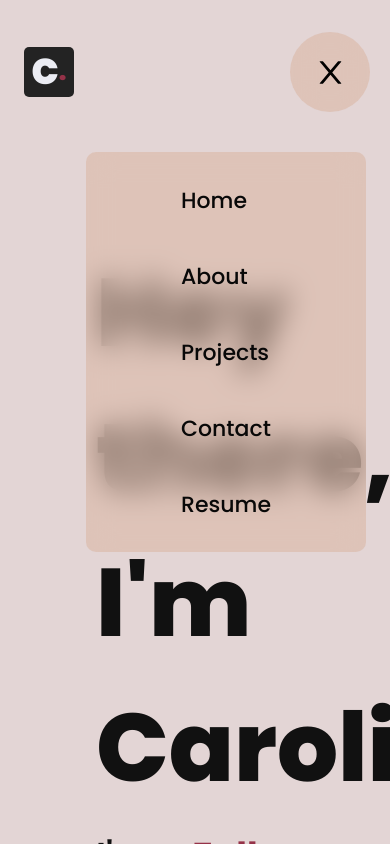
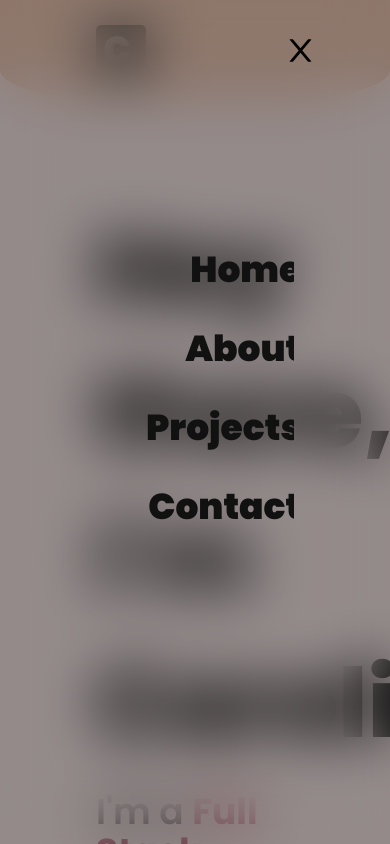
Before and after one commit to carolarruda/personal, a React (Create React App) app: page / in a window 390 px wide. Both pictures are taken after a click on the button 330 px from the left and 72 px from the top of the page. Shown: the top 844 px of the page. Built offline with nearby package versions, Linux system fonts and the light colour scheme.

Commit message:
worked on menu

```diff
--- a/src/components/Links/MyLinks.js
+++ b/src/components/Links/MyLinks.js
@@ -1,6 +1,5 @@
 import classes from "./MyLinks.module.scss";
 import { AiFillLinkedin, AiFillGithub } from "react-icons/ai";
-// import { Link } from 'react-router-dom'
 import { motion } from "framer-motion";
 
 const MyLinks = () => {
--- a/src/components/NavBar/NavBar.js
+++ b/src/components/NavBar/NavBar.js
@@ -9,7 +9,7 @@ import { useMediaQuery } from 'react-responsive'
 
 const NavBar = () => {
   const [selected, setSelected] = useState("");
-  const [isMobile, setIsMobile] = useState(false);
+
 
   const isDesktopOrLaptop = useMediaQuery({
     query: '(min-width: 1224px)'
@@ -17,15 +17,9 @@ const NavBar = () => {
   const isBigScreen = useMediaQuery({ query: '(min-width: 1824px)' })
   const isTabletOrMobile = useMediaQuery({ query: '(max-width: 1224px)' })
   const isPortrait = useMediaQuery({ query: '(orientation: portrait)' })
+  const isRetina = useMediaQuery({ query: '(min-resolution: 2dppx)' })
 
 
-  const handleResize = () => {
-    if (window.innerWidth < 720) {
-      setIsMobile(true);
-    } else {
-      setIsMobile(false);
-    }
-  };
 
   useEffect(() => {
     const sections = document.querySelectorAll(".section-wrapper");
@@ -43,14 +37,9 @@ const NavBar = () => {
     };
 
     const observer = new IntersectionObserver(callback, options);
-    window.addEventListener("resize", handleResize);
-
     sections.forEach((section) => observer.observe(section));
 
-    return () => {
-      window.removeEventListener("resize", handleResize);
-    };
-  }, [handleResize]);
+  }, []);
 
   return (
     <header className={classes.NavBar}>
@@ -61,7 +50,7 @@ const NavBar = () => {
         transition={{ duration: 0.5 }}
       >
         <HomeLogo />
-        {(isDesktopOrLaptop || isBigScreen)  && <NavBarBigResol />}
+        {(isDesktopOrLaptop)  && <NavBarBigResol />}
         {(isTabletOrMobile)  && <NavBarPhone />}
       </motion.nav>
     </header>
--- a/src/components/NavBar/NavBar.module.scss
+++ b/src/components/NavBar/NavBar.module.scss
@@ -7,6 +7,13 @@
   align-items: center;
   align-items: center;
   max-height: 70px;
+  margin-left: auto;
+  margin-right: auto;
+  background-color: #dab7a5;
+  padding: 1rem 9.6rem;
+  border-bottom-left-radius: 30%;
+  border-bottom-right-radius: 30%;
+  max-height: 100px;
 }
 
 .NavOptions {
--- a/src/components/NavBar/NavBarPhone.js
+++ b/src/components/NavBar/NavBarPhone.js
@@ -1,6 +1,8 @@
 import { useState } from "react";
 import classes from "./NavBarPhone.module.scss";
 import { AiOutlineMenu, AiOutlineClose } from "react-icons/ai";
+import BackDrop from "../utils/Backdrop/Backdrop";
+import SectionTitle from "../utils/SectionTitles/SectionTitle";
 
 const NavBarPhone = () => {
   let [isOpen, setisOpen] = useState(false);
@@ -16,7 +18,6 @@ const NavBarPhone = () => {
   return (
     <>
       <button
-
         type="button"
         onClick={handleMenu}
         className={classes.iconContainer}
@@ -28,7 +29,19 @@ const NavBarPhone = () => {
         )}
       </button>
 
-      <div
+      {isOpen && (
+        <>
+          <BackDrop />
+          <div className={classes.menu}>
+            <SectionTitle title={"Home"} dir={"l"} noLine={true} />
+            <SectionTitle title={"About"} dir={"l"} noLine={true} />
+            <SectionTitle title={"Projects"} dir={"l"} noLine={true} />
+            <SectionTitle title={"Contact"} dir={"l"} noLine={true} />
+          </div>
+        </>
+      )}
+
+      {/* <div
         style={{ display: isOpen ? "initial" : "none" }}
         className={classes.menuContainer}
       >
@@ -62,7 +75,7 @@ const NavBarPhone = () => {
             </a>
           </li>
         </ul>
-      </div>
+      </div> */}
     </>
   );
 };
--- a/src/components/NavBar/NavBarPhone.module.scss
+++ b/src/components/NavBar/NavBarPhone.module.scss
@@ -2,40 +2,51 @@
   width: 35px;
   height: 35px;
   color: var(--background-opaque);
+
+  z-index: 10000;
+}
+
+.menu {
+  display: grid;
+  z-index: 1000000;
+  width: 100%;
+  max-width: 100vw;
+  height: fit-content;
+  border-radius: 1.2rem;
+  overflow: hidden;
+  margin-top: 700px;
+  cursor: auto;
 }
 
 .iconContainer {
-  width: 80px;
-  height: 80px;
-  border-radius: 50%;
-  backdrop-filter: blur(15px);
-  background-color: rgba(218, 183, 165, 0.6);
   display: grid;
   align-content: center;
   justify-content: center;
   position: absolute;
-  right: 20px;
-  display: grid;
+  right: 7.2rem;
+  margin: 1.8rem 0;
+  background-color: transparent;
 }
 
 button,
 button:focus,
-button:active{
-	border:none;
-	outline:none;
-	padding:0;
+button:active {
+  border: none;
+  outline: none;
+  padding: 0;
   color: black;
 }
-button span{
-	position: relative;
+button span {
+  position: relative;
 }
 .NavOptions {
   display: grid;
   list-style: none;
   position: relative;
-  top: 280px;
-  height: 400px;
-  width: 28rem;
+  top: 1200px;
+  right: 150px;
+  height: 100vh;
+  width: 100vw;
   z-index: 1000;
   align-items: center;
   justify-content: center;
@@ -49,7 +60,3 @@ button span{
 .NavOptions li {
   font-size: 2.2rem;
 }
-
-.menuContainer {
-
-}
--- a/src/components/myprojects/projectmodal.module.scss
+++ b/src/components/myprojects/projectmodal.module.scss
@@ -23,9 +23,7 @@
   background: #d7d4db;
   box-shadow: 0px 5px 15px rgba(0, 0, 0, 0.1);
   cursor: auto;
-
 }
-
 
 .modalImage {
   width: 100%;
@@ -33,7 +31,6 @@
   max-height: 600px;
   overflow: hidden;
   object-fit: cover;
-
 }
 
 .modalContent {
--- /dev/null
+++ b/src/components/utils/Backdrop/Backdrop.js
@@ -0,0 +1,14 @@
+import classes from "./Backdrop.module.scss";
+import { motion } from "framer-motion";
+
+const BackDrop = () => {
+  return (
+    <motion.div className={classes.backDrop}
+    initial={{ y: -1000 }}
+    animate={{ y: 0 }}
+    transition={{ duration: 0.5 }}
+    ></motion.div>
+  );
+};
+
+export default BackDrop;
--- /dev/null
+++ b/src/components/utils/Backdrop/Backdrop.module.scss
@@ -0,0 +1,16 @@
+.backDrop {
+
+    position: fixed;
+    top: 0;
+    left: 0;
+    right: 0;
+    z-index: 99;
+    height: 100vh;
+    padding: 4.8rem 1.2rem;
+    background-color: rgba(0, 0, 0, 0.35);
+    backdrop-filter: blur(28px);
+    overflow-y: scroll;
+    display: flex;
+    justify-content: center;
+    cursor: pointer;
+}
--- a/src/components/utils/SectionTitles/SectionTitle.js
+++ b/src/components/utils/SectionTitles/SectionTitle.js
@@ -3,13 +3,13 @@
     title: string;
     dir?: "l" | "r";
   }
-const SectionTitle = ( { title, dir}: Props ) => {
+const SectionTitle = ( { title, dir, noLine}: Props ) => {
   return (
     <div
     className={classes.sectionHeader}
     style={{ flexDirection: dir === "r" ? "row" : "row-reverse" }}
   >
-    <div className={classes.line} />
+    <div className={!noLine ? `${classes.line}` : ''} />
     <h3>
 
         <span className={classes.title}>
```
Also changed, not shown: src/components/DropDown/DropDownHover.js (deleted, +0 -25 lines), src/components/DropDown/DropDownHover.module.scss (deleted, +0 -43 lines).
